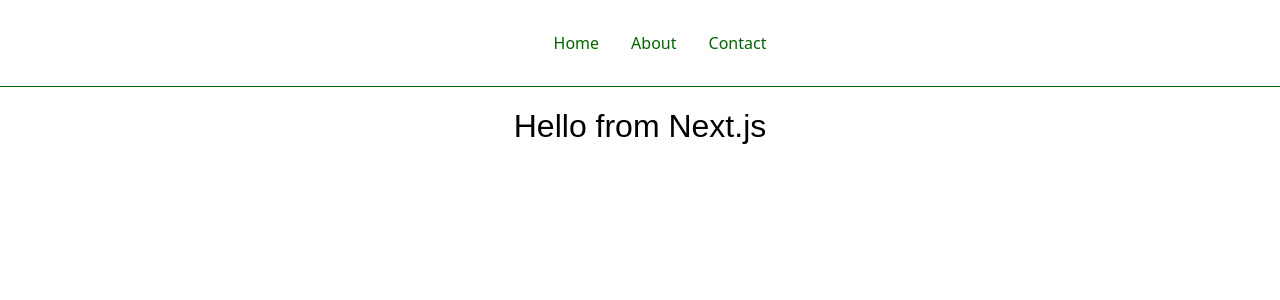
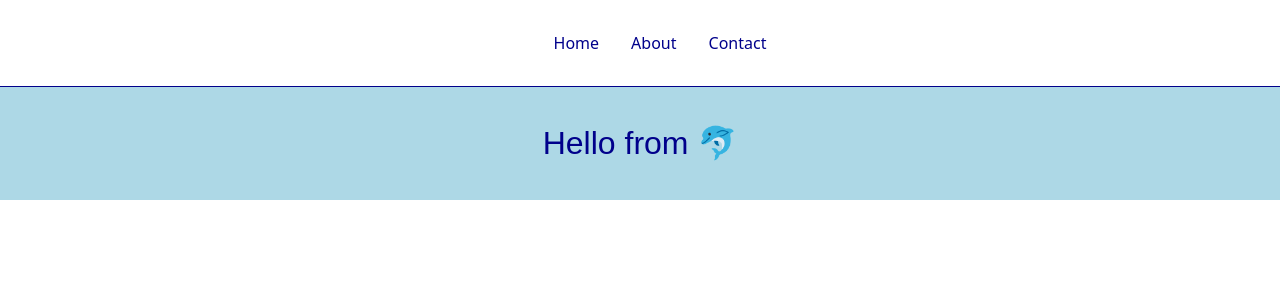
Before and after one commit to MathiSans/Component_Styled_Navbar, a Next.js app: page / in a window 1280 px wide. Shown: the top 300 px of the page. Built offline with nearby package versions, Linux system fonts and the light colour scheme.

Commit message:
changed colors

```diff
--- a/pages/_app.js
+++ b/pages/_app.js
@@ -23,7 +23,7 @@
 
   &:hover {
     color: var(--link-hover);
-    background-color: var(--background-color);
+    background-color: var(--link-color);
     transition: 0.1s;
   }
 `;
--- a/pages/index.js
+++ b/pages/index.js
@@ -1,15 +1,20 @@
 import styled from "styled-components";
 
 const StyledHeader = styled.h1`
-  display: flex;
-  justify-content: center;
+  color: var(--link-color);
   font-weight: 300;
+  text-align: center;
+`;
+
+const StyledDiv = styled.div`
+  background-color: var(--background-color);
+  padding-block: 1rem;
 `;
 
 export default function HomePage() {
   return (
-    <div>
-      <StyledHeader>Hello from Next.js</StyledHeader>
-    </div>
+    <StyledDiv>
+      <StyledHeader>Hello from 🐬</StyledHeader>
+    </StyledDiv>
   );
 }
--- a/styles.js
+++ b/styles.js
@@ -9,9 +9,9 @@
   }
 
   :root {
-    --link-color: darkgreen;
-    --link-hover: blue;
-    --background-color: pink;
+    --link-color: darkblue;
+    --link-hover: white;
+    --background-color: lightblue;
   }
 
   body {
```
